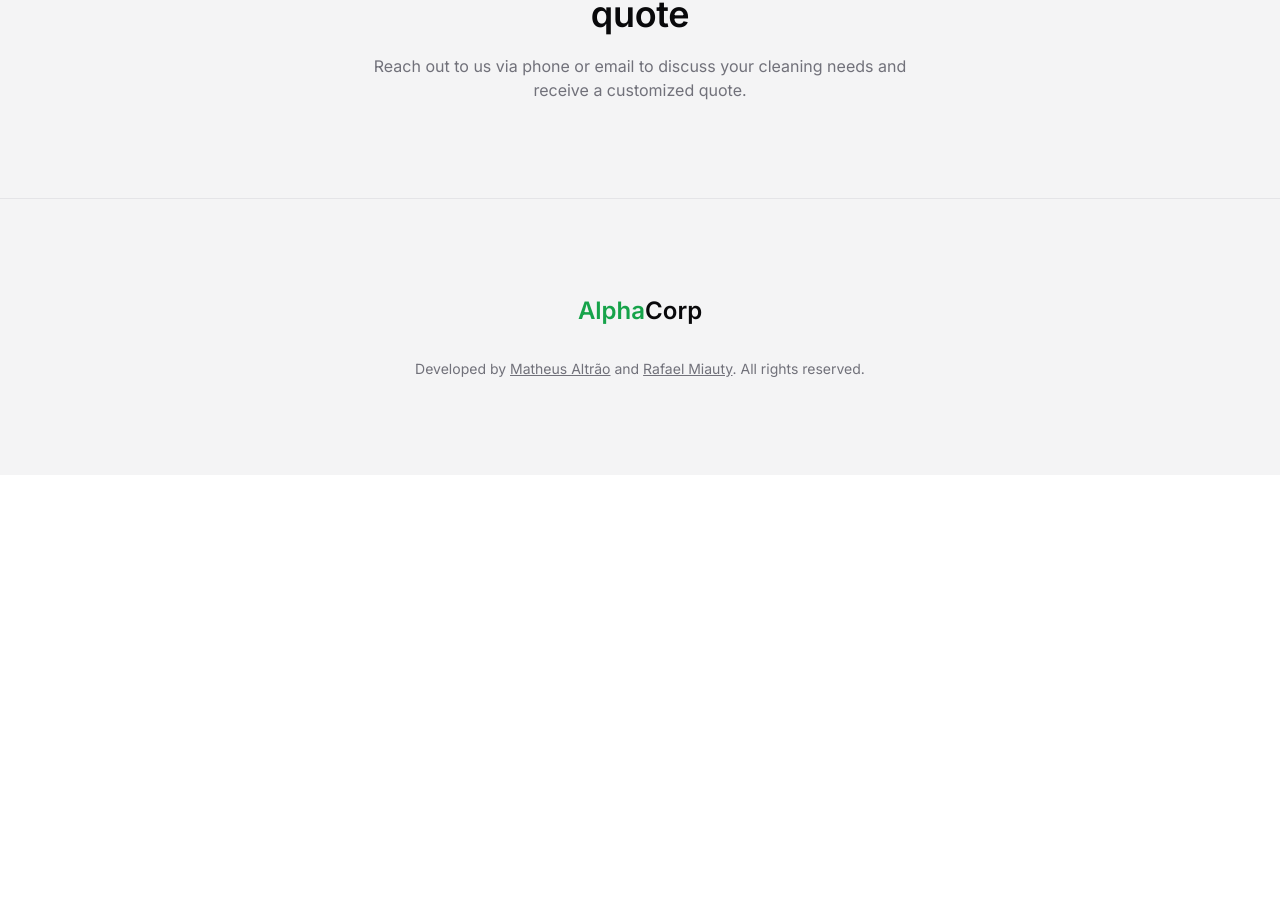
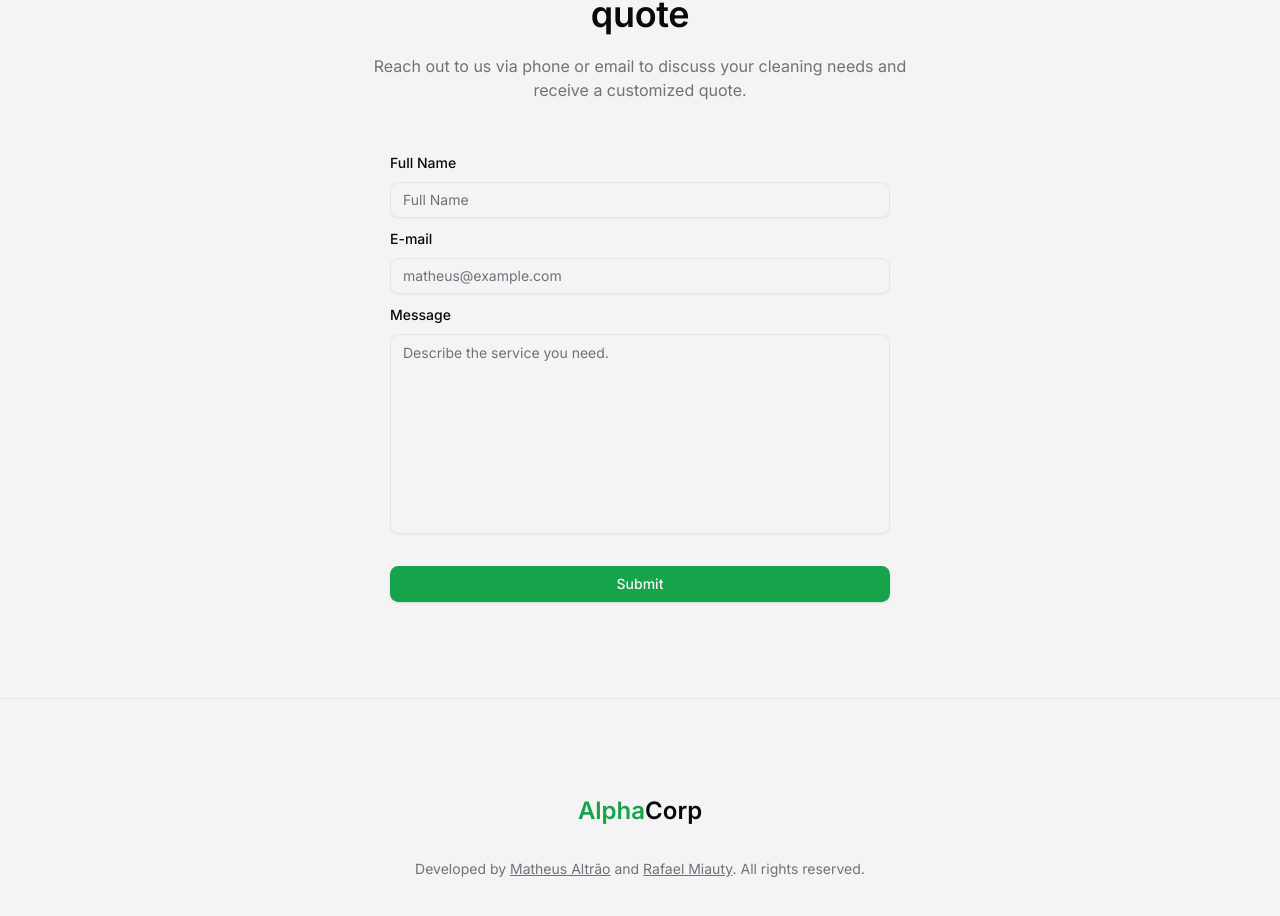
Before and after one commit to MatheusAltrao/alphacorp, a Next.js app: page / in a window 1280 px wide. Shown: the part 2249-3165 px from the top of the page. Before the commit the page ends 2724 px from the top, so only its background shows below. Built offline with nearby package versions, Linux system fonts and the light colour scheme.

Commit message:
feat(contact/form): Adiciona o componente `ContactForm` para envio de mensagens de contato

```diff
--- a/src/components/sections/contact.tsx
+++ b/src/components/sections/contact.tsx
@@ -1,3 +1,4 @@
+import ContactForm from "../ui/contact-form";
 import { Tagline } from "../ui/tag-line";
 
 export default function Contact() {
@@ -11,6 +12,10 @@ export default function Contact() {
             Reach out to us via phone or email to discuss your cleaning needs and receive a customized quote.
           </p>
         </div>
+
+        <div className="flex items-center justify-center w-full max-w-[500px] mx-auto">
+          <ContactForm />
+        </div>
       </div>
     </section>
   );
--- /dev/null
+++ b/src/components/ui/contact-form.tsx
@@ -0,0 +1,85 @@
+"use client";
+
+import { Button } from "@/components/ui/button";
+import { Form, FormControl, FormField, FormItem, FormLabel, FormMessage } from "@/components/ui/form";
+import { Input } from "@/components/ui/input";
+import { zodResolver } from "@hookform/resolvers/zod";
+import { useForm } from "react-hook-form";
+import { z } from "zod";
+import { Textarea } from "./textarea";
+
+const formSchema = z.object({
+  name: z
+    .string()
+    .min(2, "Name must be at least 2 characters")
+    .max(50)
+    .refine((value) => value.trim().split(" ").length >= 2, "Full name must include first and last name"),
+  email: z.string().email("Invalid email address"),
+  message: z.string().min(10, "Message must be at least 10 characters").max(500),
+});
+
+export default function ContactForm() {
+  const form = useForm<z.infer<typeof formSchema>>({
+    resolver: zodResolver(formSchema),
+    defaultValues: {
+      name: "",
+      email: "",
+      message: "",
+    },
+  });
+
+  function onSubmit(values: z.infer<typeof formSchema>) {
+    console.log(values);
+  }
+  return (
+    <Form {...form}>
+      <form onSubmit={form.handleSubmit(onSubmit)} className="space-y-8 w-full">
+        <div className="space-y-2">
+          <FormField
+            control={form.control}
+            name="name"
+            render={({ field }) => (
+              <FormItem>
+                <FormLabel>Full Name</FormLabel>
+                <FormControl>
+                  <Input placeholder="Full Name" {...field} />
+                </FormControl>
+                <FormMessage />
+              </FormItem>
+            )}
+          />
+          <FormField
+            control={form.control}
+            name="email"
+            render={({ field }) => (
+              <FormItem>
+                <FormLabel>E-mail</FormLabel>
+                <FormControl>
+                  <Input placeholder="matheus@example.com" {...field} />
+                </FormControl>
+                <FormMessage />
+              </FormItem>
+            )}
+          />
+
+          <FormField
+            control={form.control}
+            name="message"
+            render={({ field }) => (
+              <FormItem>
+                <FormLabel>Message</FormLabel>
+                <FormControl>
+                  <Textarea className="h-[200px] resize-none" placeholder="Describe the service you need." {...field} />
+                </FormControl>
+                <FormMessage />
+              </FormItem>
+            )}
+          />
+        </div>
+        <Button className="w-full" type="submit">
+          Submit
+        </Button>
+      </form>
+    </Form>
+  );
+}
--- /dev/null
+++ b/src/components/ui/textarea.tsx
@@ -0,0 +1,22 @@
+import * as React from "react"
+
+import { cn } from "@/lib/utils"
+
+const Textarea = React.forwardRef<
+  HTMLTextAreaElement,
+  React.ComponentProps<"textarea">
+>(({ className, ...props }, ref) => {
+  return (
+    <textarea
+      className={cn(
+        "flex min-h-[60px] w-full rounded-md border border-input bg-transparent px-3 py-2 text-base shadow-sm placeholder:text-muted-foreground focus-visible:outline-none focus-visible:ring-1 focus-visible:ring-ring disabled:cursor-not-allowed disabled:opacity-50 md:text-sm",
+        className
+      )}
+      ref={ref}
+      {...props}
+    />
+  )
+})
+Textarea.displayName = "Textarea"
+
+export { Textarea }
```
